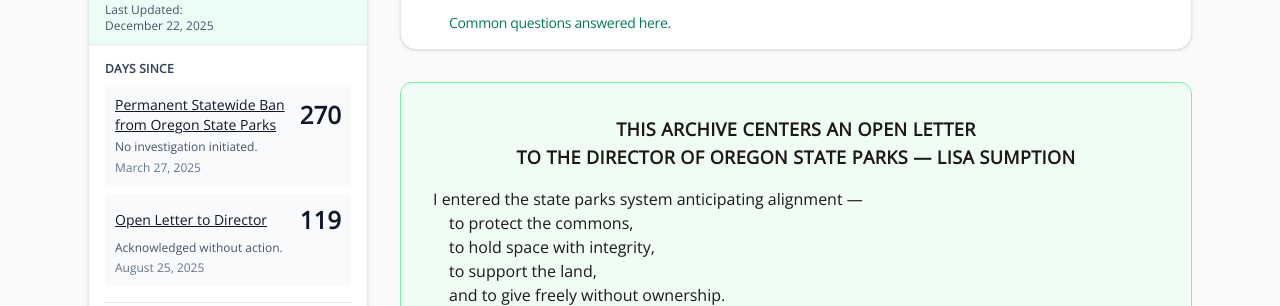
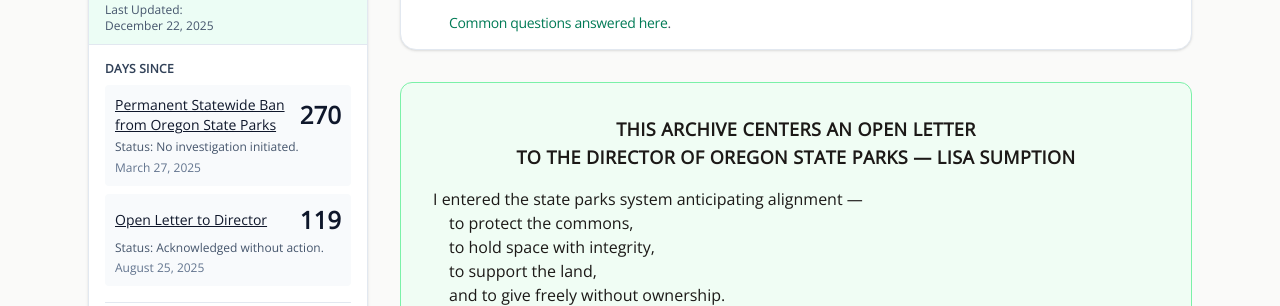
Before and after one commit to rswfire/rswfire.oprd, a Next.js app: page / in a window 1280 px wide. Shown: the part 900-1206 px from the top of the page. Built offline with nearby package versions, Linux system fonts and the light colour scheme.

Commit message:
Updated Tracker.tsx

```diff
--- a/components/Tracker.tsx
+++ b/components/Tracker.tsx
@@ -21,13 +21,13 @@ const SILENCE_EVENTS: TrackedEvent[] = [
     {
         label: "Permanent Statewide Ban from Oregon State Parks",
         date: "2025-03-27",
-        context: "No investigation initiated.",
+        context: "Status: No investigation initiated.",
         link: "/evidence/expulsion"
     },
     {
         label: "Open Letter to Director",
         date: "2025-08-25",
-        context: "Acknowledged without action.",
+        context: "Status: Acknowledged without action.",
         link: "/lisa-sumption/open-letter"
     }
 ];
```
